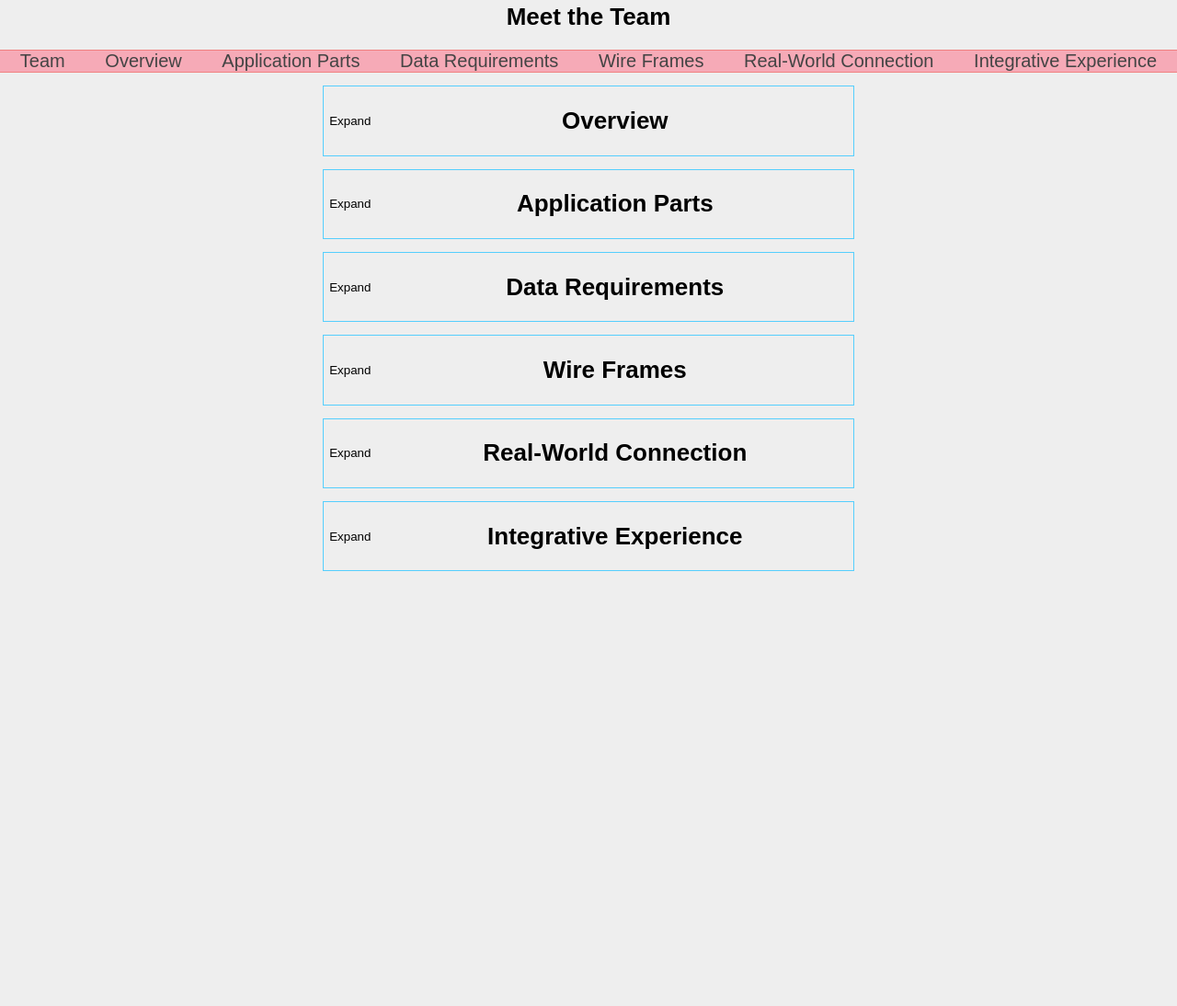
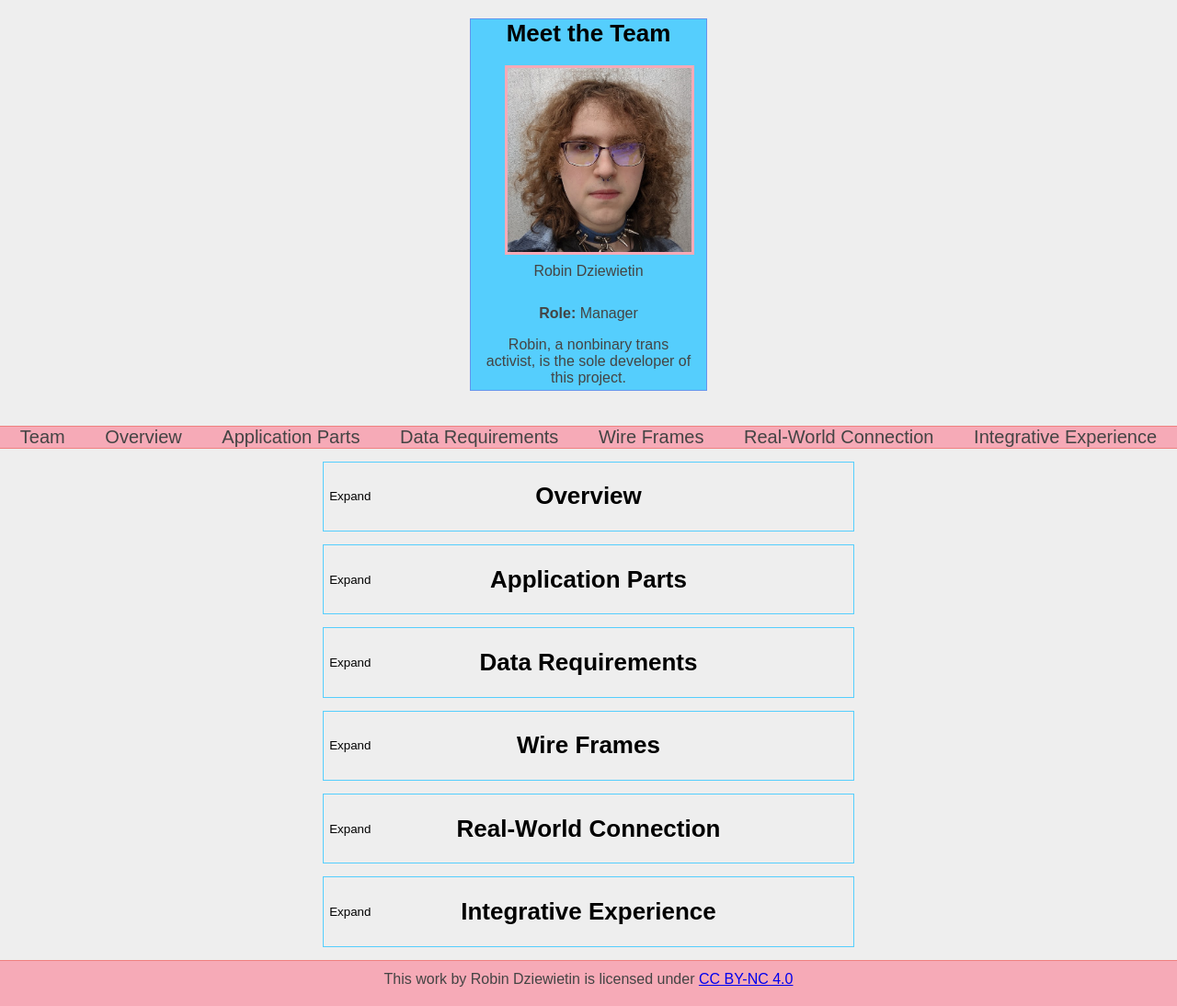
Before and after one commit to rdziewietin/trans-knowledge, a website: page src/docs/milestone-01/index.html in a window 1280 px wide. Shown: the part 169-1263 px from the top of the page at 92% size. Before the commit the page ends 805 px from the top, so only its background shows below. Drawn offline with Linux system fonts and the light colour scheme.

Commit message:
structure complete

```diff
--- a/src/docs/milestone-01/index.html
+++ b/src/docs/milestone-01/index.html
@@ -18,6 +18,12 @@
     <section id="team">
         <!-- Related content or subsections -->
         <h2>Meet the Team</h2>
+        <figure>
+            <img src="rdziewietin_temp.png" height="200" width="200" alt="Headshot of Robin Dziewietin">
+            <figcaption>Robin Dziewietin</figcaption>
+        </figure>
+        <p><strong>Role:</strong> Manager</p>
+        <p>Robin, a nonbinary trans activist, is the sole developer of this project.</p>
     </section>
 
     <nav>
@@ -32,15 +38,13 @@
     </nav>
 
     <main>
-
-
         <!-- Main content of the document -->
         <article id="overview">
             <div class="header">
                 <button type="button" class="tab">Expand</button>
                 <h2>Overview</h2>
             </div>
-            <p>Talkin' shit, we're talkin' shit</p>
+            <p><strong>TransKnowledge</strong> is a carefully crafted web application that seeks to centralize information and resources for transgender people's wellbeing. It features a map that integrates the latest information on transgender safety laws with GPS routing to create road maps that prioritize trans safe havens; a news article aggregator for the latest in trans information; a moderated community space focused on outreach and mutual care; and an ever growing database of trans resources that anyone can contribute to. By combining crowdsourced information with innovative web design elements, this platform acts as a </p>
         </article>
 
         <article id="application-parts">
@@ -82,7 +86,8 @@
         </aside> -->
     </main>
 
-    <!-- <footer>
-    </footer> -->
+    <footer>
+        <p>This work by Robin Dziewietin is licensed under <a href="http://creativecommons.org/licenses/by-nc/4.0/?ref=chooser-v1">CC BY-NC 4.0</a></p>
+    </footer>
 </body>
 </html>
--- a/src/docs/milestone-01/script.js
+++ b/src/docs/milestone-01/script.js
@@ -2,14 +2,14 @@ let tabs = document.getElementsByClassName("tab");
 
 for (let i = 0; i < tabs.length; i++) {
   tabs[i].addEventListener("click", function() {
-    this.classList.toggle("active");
     let content = this.parentElement.nextElementSibling;
-    console.log(content.innerHTML);
-    if (content.style.display === "none"){
-      content.style.display = "block";
+    if (content.style.display === "block"){
+      this.innerHTML = "Expand";
+      content.style.display = "none";
     }
     else {
-      content.style.display = "none";
+      this.innerHTML = "Collapse";
+      content.style.display = "block";
     }
   });
 }
--- a/src/docs/milestone-01/styles.css
+++ b/src/docs/milestone-01/styles.css
@@ -36,11 +36,15 @@ article {
     line-height: 1.4;
     margin: 16px auto;
     max-width: 45%;
+    & > p {
+        margin: 0;
+        display: none;
+    }
 }
 
 .header {
     display: grid;
-    grid-template-columns: 1fr 9fr;
+    grid-template-columns: 1fr 8fr 1fr;
 }
 
 h2 {
@@ -51,16 +55,24 @@ h2 {
 
 p {
     color: #444;
+    padding: 16px;
+}
+
+figcaption {
+    color: #444;
     padding: 8px;
-    transition: all 0.2s ease-out;
     margin: 0;
-    display: none;
 }
 
 #team {
-    background-color: #eeeeee;
-    max-width: 45%;
-    margin: 16px auto;
+    background-color: #55cefd;
+    max-width: 20%;
+    margin: 40px auto;
+    outline: solid thin cornflowerblue;
+    & > p {
+        padding: 4px;
+        margin: 8px;
+    }
 }
 
 .tab:hover {
@@ -69,6 +81,7 @@ p {
 
 .tab {
     margin: 0px 0px;
+    flex: 1;
     padding: 0;
     /* outline: solid thin lightblue; */
     border: none;
@@ -77,12 +90,19 @@ p {
     font-family: sans-serif;
 }
 
-.tab-team {
-    margin: 0px 0px;
-    padding: 0;
-    /* outline: solid thin lightblue; */
-    border: none;
-    background-color: #eeeeee;
-    cursor: pointer;
-    font-family: sans-serif;
+footer {
+    height: 40px;
+    width: 100%;
+    bottom: 0;
+    background-color: #f6aab7;
+    margin: 0;
+    padding-bottom: 9px;
+    outline: solid thin lightcoral;
+    display: flex;
+    justify-content: center;
+    align-items: center;
 }
+
+img {
+    outline: solid medium #f6aab7;
+}
```
Also changed, not shown: src/docs/milestone-01/rdziewietin_temp.png (added).
